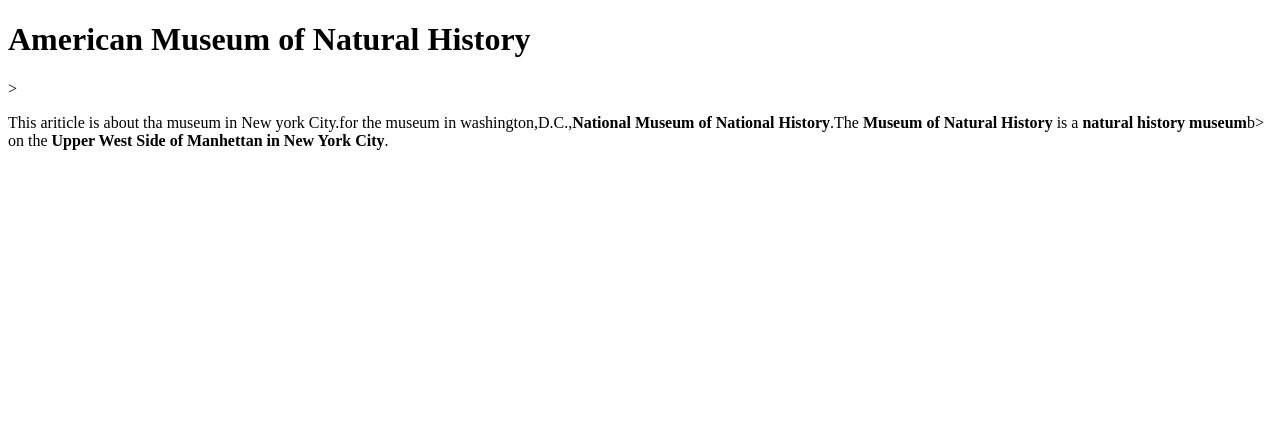
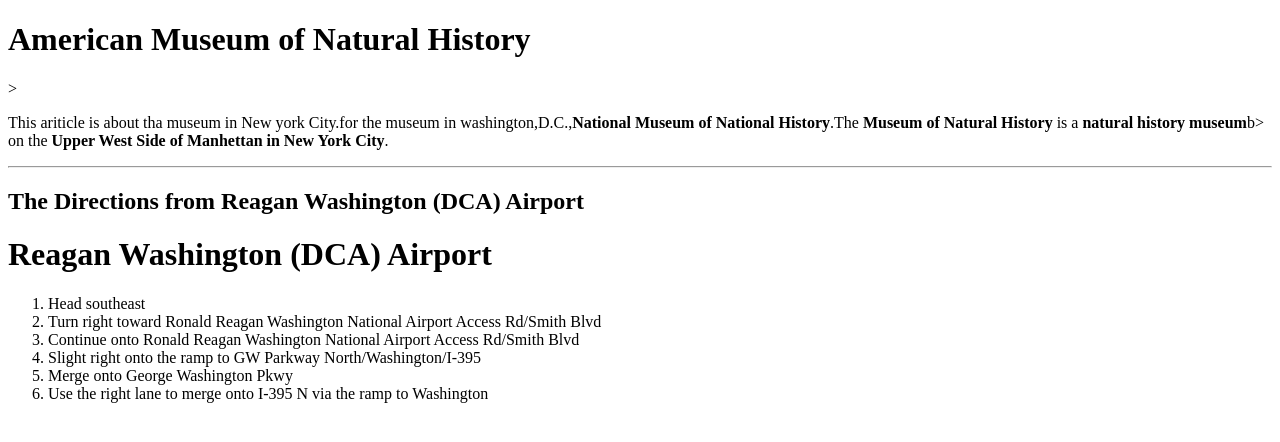
Before and after one commit to 44-563-Web-Apps-F22/44563-webapps-assignment-3-haribabu123456, a plain HTML site: page Index.html in a window 1280 px wide. Drawn offline with Linux system fonts and the light colour scheme.

Commit message:
directions

```diff
--- a/Index.html
+++ b/Index.html
@@ -13,5 +13,21 @@
         <b>Upper West Side of Manhettan in New York City</b>.
 
     </P>
+    <hr>
+    <h2>The Directions from Reagan Washington (DCA) Airport</h2>
+    <h1>Reagan Washington (DCA) Airport</h1>
+    <ol>
+        <li>Head southeast</li>
+        <li>Turn right toward Ronald Reagan Washington National Airport Access Rd/Smith Blvd</li>
+        <li>Continue onto Ronald Reagan Washington National Airport Access Rd/Smith Blvd</li>
+        <li>Slight right onto the ramp to GW Parkway North/Washington/I-395</li>
+        <li>Merge onto George Washington Pkwy</li>
+        <li>Use the right lane to merge onto I-395 N via the ramp to Washington</li>
+
+    </ol>
+
+
+
+
 </body>
 </html>
```
